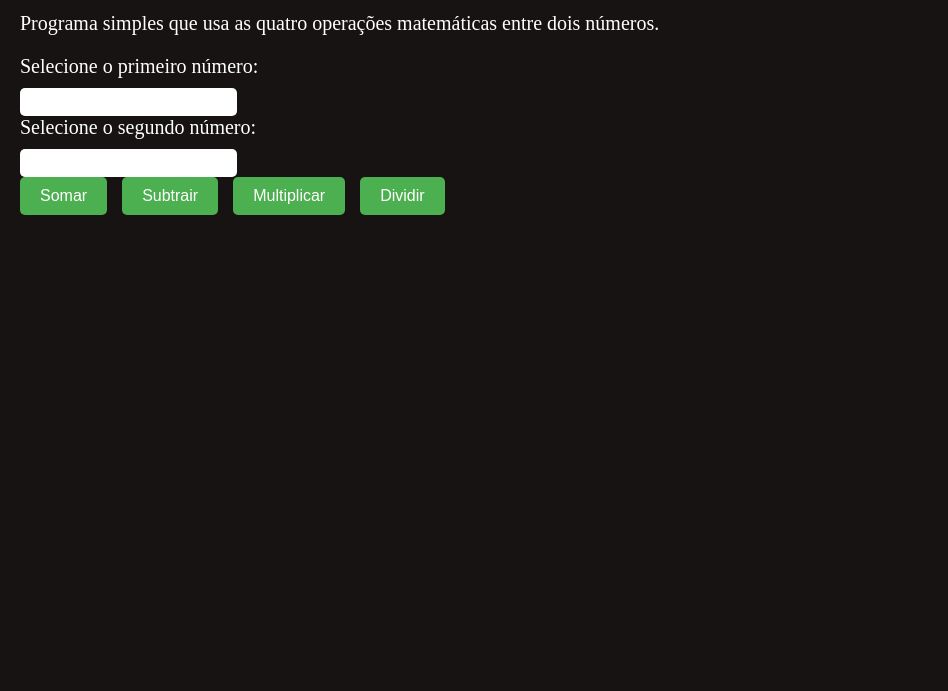
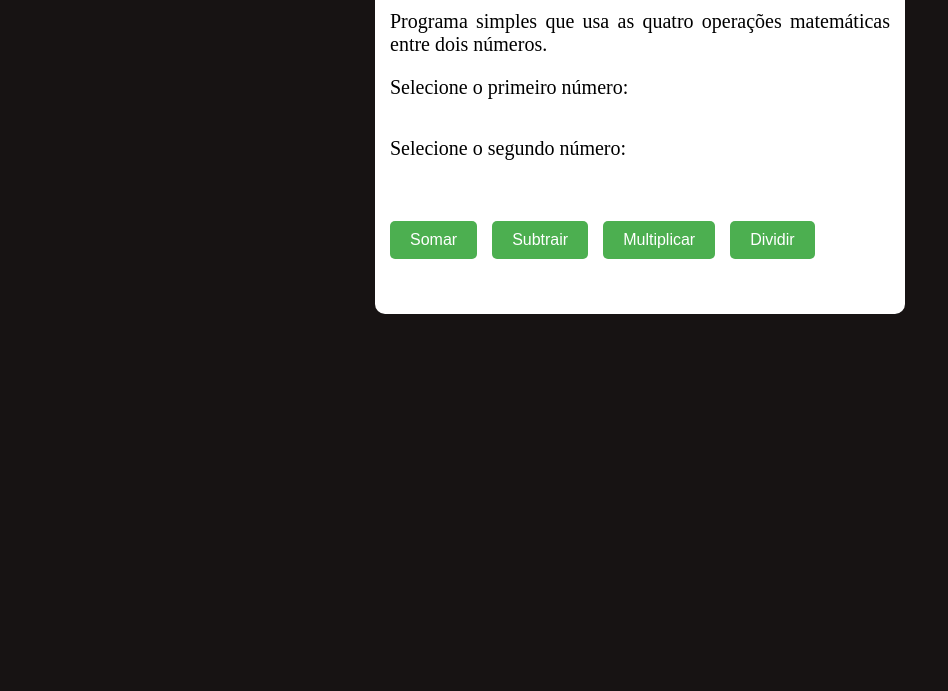
Before and after one commit to Keyone123/Projeto_HTML, a plain HTML site: page SomaNúmeros.html in a window 1280 px wide. Shown: the part 109-800 px from the top of the page, without its empty margins (0-948 px from the left). Drawn offline with Linux system fonts and the light colour scheme.

Commit message:
Add files via upload

```diff
--- a/SomaNúmeros.html
+++ b/SomaNúmeros.html
@@ -8,7 +8,7 @@
             background-color: #171313;
             font-family: "Times New Roman", Arial, sans-serif;
             font-size: 20px;
-            color: white;
+            color: black;
             margin: 0;
             padding: 20px;
         }
@@ -44,15 +44,23 @@
         }
         #resultado {
             margin-top: 20px;
-            background-color: #171313;
+            background-color: white;
             padding: 10px;
             border-radius: 1px;
             font-size: 18px;
-            color: white;
+            color: black;
+        }
+        section{
+            background: white;
+            border-radius: 10px;
+            padding: 15px;
+            width: 500px;
+            margin: auto;
         }
     </style>
 </head>
 <body>
+    <section>
         <h1>Operações de Números</h1>
         <p>Programa simples que usa as quatro operações matemáticas entre dois números.</p>
         <label for="numberA">Selecione o primeiro número:</label>
@@ -60,6 +68,7 @@
         <br>
         <label for="numberB">Selecione o segundo número:</label>
         <input type="number" name="numberB" id="numberB">
+        <br>
         <br>
         <input type="submit" value="Somar" onclick="soma()">
         <input type="submit" value="Subtrair" onclick="subtracao()">
@@ -114,5 +123,6 @@
                 resultado.innerHTML = `O resultado da divisão será ${resto}`;
             }
         </script>
+    </section>
 </body>
 </html>
```
Lines whose indentation alone changed are shown as unchanged.
